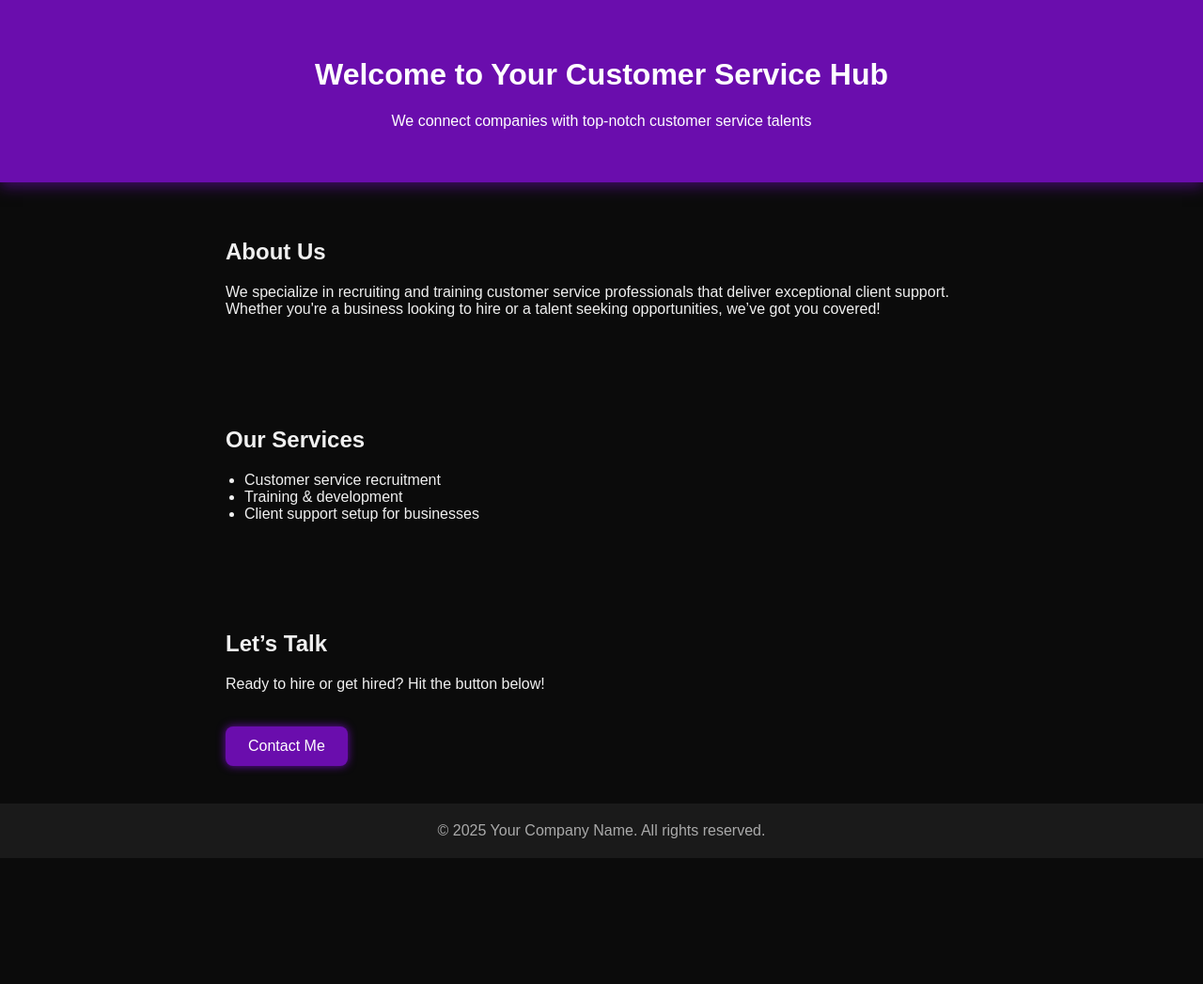
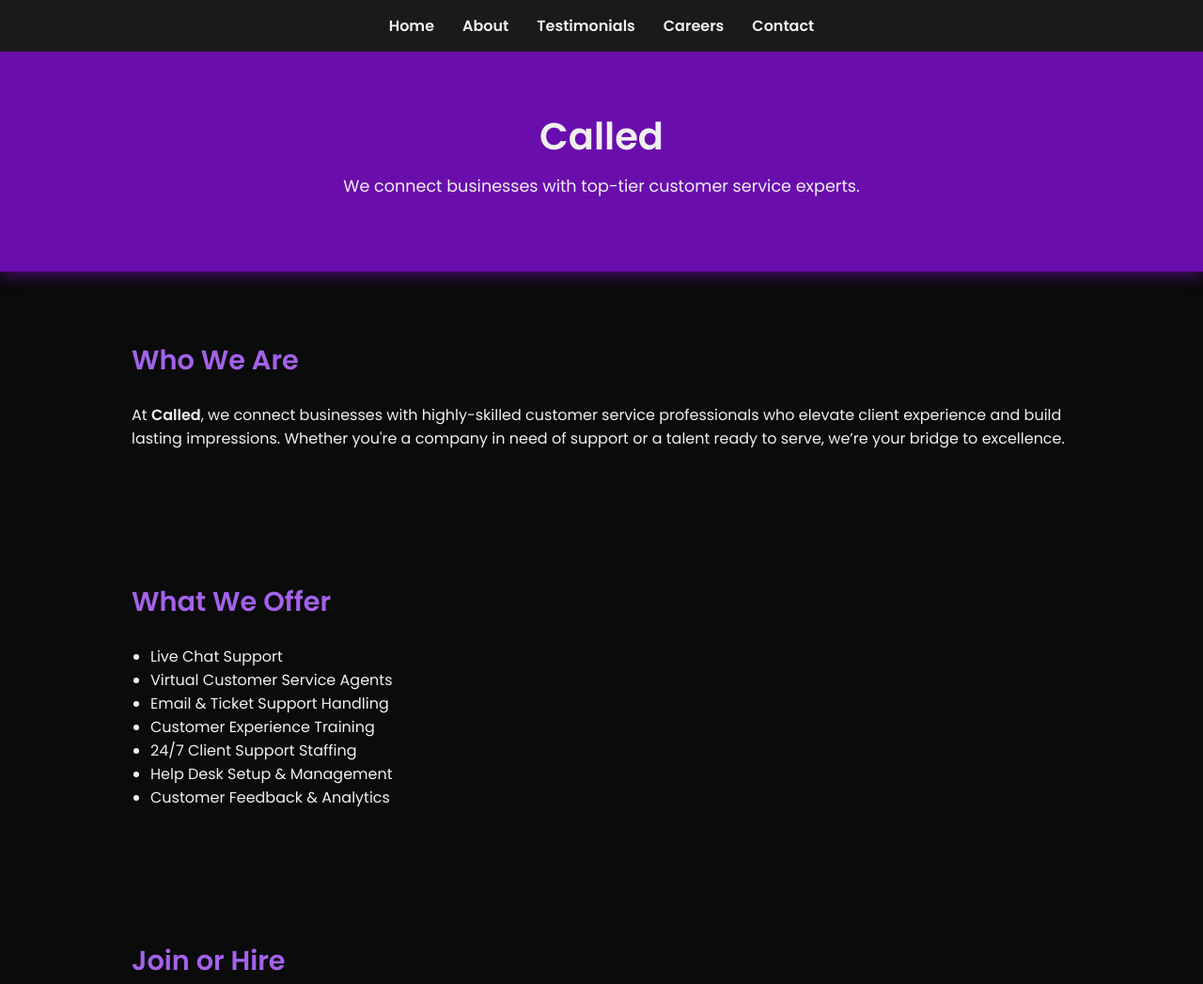
Before and after one commit to Darkzozey/customer-service-site, a plain HTML site: page index.html in a window 1280 px wide. Shown: the top 1047 px of the page at 94% size. Before the commit the page ends 913 px from the top, so only its background shows below. Drawn offline with Linux system fonts and the light colour scheme.

Commit message:
Update index.html

```diff
--- a/index.html
+++ b/index.html
@@ -1,39 +1,80 @@
 <!DOCTYPE html>
 <html lang="en">
 <head>
-    <meta charset="UTF-8">
-    <meta name="viewport" content="width=device-width, initial-scale=1.0">
-    <title>Your Company - Customer Service Experts</title>
+  <meta charset="UTF-8" />
+  <meta name="viewport" content="width=device-width, initial-scale=1.0"/>
+  <title>Called – Customer Service Solutions</title>
+  <link href="https://fonts.googleapis.com/css2?family=Poppins:wght@400;600&display=swap" rel="stylesheet"/>
   <style>
     body {
-            font-family: Arial, sans-serif;
       margin: 0;
-            padding: 0;
+      font-family: 'Poppins', sans-serif;
       background: #0b0b0b;
       color: #f0f0f0;
+      scroll-behavior: smooth;
+    }
+    nav {
+      background: #1a1a1a;
+      display: flex;
+      justify-content: center;
+      padding: 15px 20px;
+      position: sticky;
+      top: 0;
+      z-index: 1000;
+    }
+    nav a {
+      color: #f0f0f0;
+      margin: 0 15px;
+      text-decoration: none;
+      font-weight: 600;
+      transition: color 0.3s ease;
+    }
+    nav a:hover {
+      color: #a362ea;
     }
     header {
-            background-color: #6a0dad;
-            color: white;
-            padding: 40px 20px;
+      background: #6a0dad;
+      padding: 60px 20px;
       text-align: center;
       box-shadow: 0 4px 15px rgba(106, 13, 173, 0.6);
     }
+    header h1 {
+      font-size: 2.5rem;
+      margin: 0;
+    }
+    header p {
+      font-size: 1.1rem;
+      margin-top: 10px;
+    }
     section {
-            padding: 40px 20px;
-            max-width: 800px;
+      padding: 50px 20px;
+      max-width: 1000px;
       margin: auto;
+      opacity: 0;
+      transform: translateY(30px);
+      transition: all 0.6s ease-out;
+    }
+    section.show {
+      opacity: 1;
+      transform: translateY(0);
+    }
+    h2 {
+      color: #a362ea;
+      font-size: 1.8rem;
+    }
+    ul {
+      padding-left: 20px;
     }
     .btn {
       display: inline-block;
       background-color: #6a0dad;
       color: white;
-            padding: 12px 24px;
+      padding: 14px 28px;
       text-decoration: none;
       border-radius: 8px;
       margin-top: 20px;
       box-shadow: 0 0 10px #6a0dad;
-            transition: background-color 0.3s ease;
+      transition: background 0.3s ease;
     }
     .btn:hover {
       background-color: #4b007c;
@@ -44,42 +85,72 @@
       background: #1a1a1a;
       color: #aaa;
     }
-        ul {
-            list-style: disc;
-            padding-left: 20px;
+    @media (max-width: 600px) {
+      header h1 {
+        font-size: 2rem;
+      }
+      nav {
+        flex-wrap: wrap;
+      }
     }
   </style>
 </head>
 <body>
 
+  <nav>
+    <a href="index.html">Home</a>
+    <a href="about.html">About</a>
+    <a href="testimonials.html">Testimonials</a>
+    <a href="careers.html">Careers</a>
+    <a href="#contact">Contact</a>
+  </nav>
+
   <header>
-        <h1>Welcome to Your Customer Service Hub</h1>
-        <p>We connect companies with top-notch customer service talents</p>
+    <h1>Called</h1>
+    <p>We connect businesses with top-tier customer service experts.</p>
   </header>
 
-    <section>
-        <h2>About Us</h2>
-        <p>We specialize in recruiting and training customer service professionals that deliver exceptional client support. Whether you're a business looking to hire or a talent seeking opportunities, we’ve got you covered!</p>
+  <section id="about">
+    <h2>Who We Are</h2>
+    <p>At <strong>Called</strong>, we connect businesses with highly-skilled customer service professionals who elevate client experience and build lasting impressions. Whether you're a company in need of support or a talent ready to serve, we’re your bridge to excellence.</p>
   </section>
 
-    <section>
-        <h2>Our Services</h2>
+  <section id="services">
+    <h2>What We Offer</h2>
     <ul>
-            <li>Customer service recruitment</li>
-            <li>Training & development</li>
-            <li>Client support setup for businesses</li>
+      <li>Live Chat Support</li>
+      <li>Virtual Customer Service Agents</li>
+      <li>Email & Ticket Support Handling</li>
+      <li>Customer Experience Training</li>
+      <li>24/7 Client Support Staffing</li>
+      <li>Help Desk Setup & Management</li>
+      <li>Customer Feedback & Analytics</li>
     </ul>
   </section>
 
-    <section>
-        <h2>Let’s Talk</h2>
-        <p>Ready to hire or get hired? Hit the button below!</p>
-        <a href="mailto:darkenterprise878@gmail.com" class="btn">Contact Me</a>
+  <section id="contact">
+    <h2>Join or Hire</h2>
+    <p>Ready to build your team or become part of ours? Reach us directly through:</p>
+    <a href="https://wa.me/2347010650967" class="btn">Chat on WhatsApp</a>
+    <a href="mailto:darkenterprise878@gmail.com" class="btn" style="margin-left: 10px;">Send Your CV</a>
   </section>
 
   <footer>
-        &copy; 2025 Your Company Name. All rights reserved.
+    &copy; 2025 Called. All rights reserved.
   </footer>
+
+  <script>
+    const sections = document.querySelectorAll("section");
+    const revealOnScroll = () => {
+      const triggerBottom = window.innerHeight * 0.85;
+      sections.forEach(section => {
+        const top = section.getBoundingClientRect().top;
+        if (top < triggerBottom) section.classList.add("show");
+      });
+    };
+    window.addEventListener("scroll", revealOnScroll);
+    window.addEventListener("load", revealOnScroll);
+  </script>
 
 </body>
 </html>
```
Lines whose indentation alone changed are shown as unchanged.
